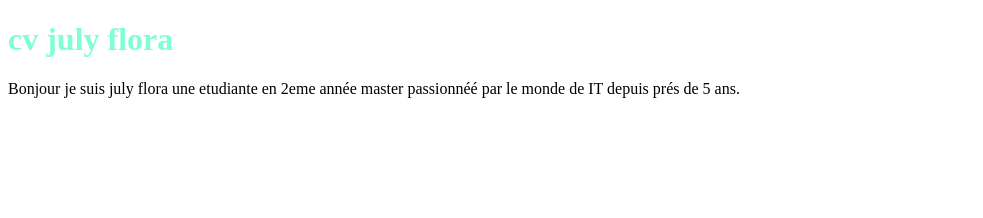
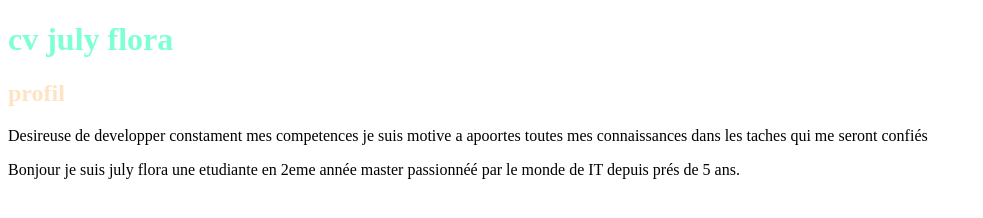
Before and after one commit to july237/cv-july, a plain HTML site: page cv.html in a window 1280 px wide. Shown: the whole page, without its empty margins (0-983 px from the left). Drawn offline with Linux system fonts and the light colour scheme.

Commit message:
ajout de la balise h2

```diff
--- a/cv.html
+++ b/cv.html
@@ -9,6 +9,8 @@
 </head>
 <body>
     <h1>cv july flora</h1>
+    <h2>profil</h2>
+    <p>Desireuse de developper constament mes competences je suis motive a apoortes toutes mes connaissances dans les taches qui me seront confiés</p>
     <p>Bonjour je suis july flora une etudiante en 2eme année master passionnéé par le monde de IT depuis prés de 5 ans.</p>
 </body>
 </html>
```
